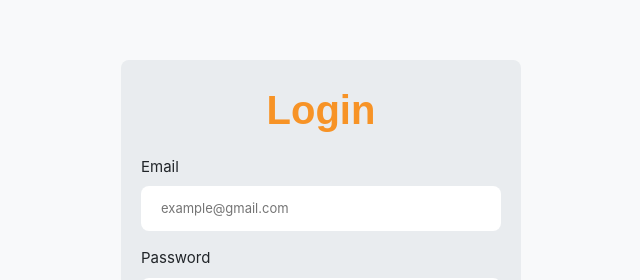
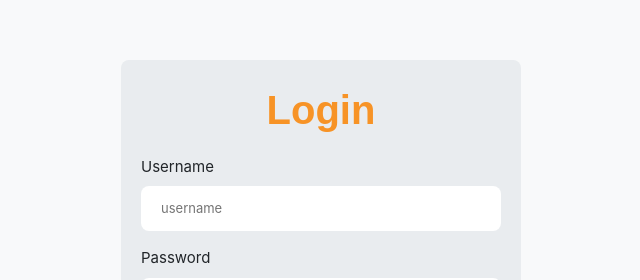
Before and after one commit to IsaqueBatist/fakesotre, a React (Vite) app: page /auth/login in a window 1280 px wide. Shown: the part 152-432 px from the top of the page, without its empty margins (319-959 px from the left). Built offline with nearby package versions, Linux system fonts and the light colour scheme.

Commit message:
:sparkles: feat: Auth service

```diff
--- a/src/pages/Login/Login.tsx
+++ b/src/pages/Login/Login.tsx
@@ -13,14 +13,8 @@ export default function Login() {
       <FormLogin>
         <FormTittle>Login</FormTittle>
         <InputForm>
-          <label htmlFor="iemail">Email</label>
-          <input
-            required
-            type="email"
-            id="iemail"
-            placeholder="example@gmail.com"
-            autoComplete="email"
-          />
+          <label htmlFor="iemail">Username</label>
+          <input required type="text" id="iemail" placeholder="username" autoComplete="username" />
         </InputForm>
         <InputForm>
           <label htmlFor="ipassword">Password</label>
--- /dev/null
+++ b/src/types/authService.ts
@@ -0,0 +1,4 @@
+export interface IUserDataLogin {
+  username: string
+  password: string
+}
```
Also changed, not shown: src/services/auth.ts (added, +7 -0 lines).
